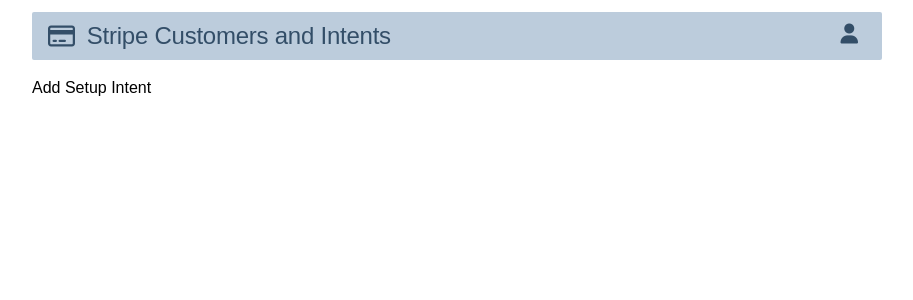
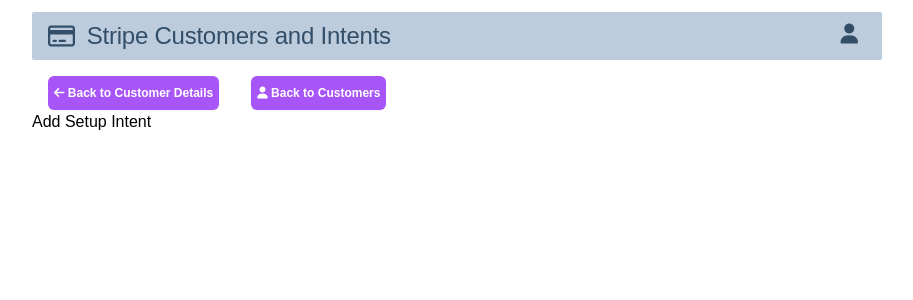
Before and after one commit to AviBlinder/stripe-setupIntent-sample-flows, a Vue app in the folder stripe-setupIntent-sample-flows/: page /addSetupintent in a window 1280 px wide. Shown: the top 300 px of the page, without its empty margins (183-1096 px from the left). Built offline with nearby package versions, Linux system fonts and the light colour scheme.

Commit message:
some navigation

```diff
--- a/stripe-setupIntent-sample-flows/src/components/CustomersTable.vue
+++ b/stripe-setupIntent-sample-flows/src/components/CustomersTable.vue
@@ -1,13 +1,27 @@
 <template>
   <div>
-  <div class="text-lg md:text-xl mb-2 flex md:flex-row md:ml-10 md:mt-4
-  text-secondary-700
-  ">List of Stripe Users:</div>
-  <div class="  mb-2 flex md:flex-row md:ml-10 md:mt-4
-  md:text-normal text-sm
-  text-secondary-600
-  ">
+    <div class="flex flex-col md:flex-row">
+      <div class="flex flex-col">
+        <div
+          class="text-lg md:text-xl mb-2 flex md:flex-row md:ml-10 md:mt-4 text-secondary-700"
+        >
+          List of Stripe Users:
+        </div>
+        <div
+          class="mb-2 flex md:flex-row md:ml-10 md:mt-4 md:text-normal text-sm text-secondary-600"
+        >
           Select a user to get additional information and perform actions
+        </div>
+      </div>
+      <div class="flex justify-center  md:justify-end align-middle mt-3 md:mt-4 ml-5 md:ml-4">
+        <router-link
+          :to="{ name:'AddCustomer'}">
+             <button
+             class="btn text-center text-sm font-semibold px-4
+             ">Add Customer</button>
+            </router-link>
+
+      </div>
     </div>
 
     <div class="p-5 h-screen grid grid-cols-1">
@@ -15,7 +29,9 @@
         <table class="w-full">
           <thead class="bg-gray-50 border-b-2 border-gray-200">
             <tr>
-            <th class="w-20 p-3 text-sm font-semibold tracking-wide text-left">
+              <th
+                class="w-20 p-3 text-sm font-semibold tracking-wide text-left"
+              >
                 Name
               </th>
               <th class="p-3 text-sm font-semibold tracking-wide text-left">
@@ -26,7 +42,9 @@
               >
                 <span class="pl-6">Email </span>
               </th>
-            <th class="w-24 p-3 text-sm font-semibold tracking-wide text-left">
+              <th
+                class="w-24 p-3 text-sm font-semibold tracking-wide text-left"
+              >
                 Phone
               </th>
             </tr>
@@ -92,11 +110,11 @@
       </div>
 
       <!-- on non-mobile devices - the cards will be hidden -->
-    <div class="grid grid-cols-1  col-start-2 gap-4 md:hidden ">
+      <div class="grid grid-cols-1 col-start-2 gap-4 md:hidden">
         <div
           v-for="user in users"
           :key="user.id"
-        class="bg-white space-y-3 p-4 rounded-lg shadow hover:scale-105 "
+          class="bg-white space-y-3 p-4 rounded-lg shadow hover:scale-105"
         >
           <router-link
             :to="{
@@ -111,7 +129,9 @@
                   {{ user.name }}
                 </p>
               </div>
-            <div class="flex text-gray-500 justify-end basis-1/2 align-middle">
+              <div
+                class="flex text-gray-500 justify-end basis-1/2 align-middle"
+              >
                 <i class="fa-regular fa-calendar text-secondary-200 px-1"> </i>
                 {{ createDateFunc(user.created) }}
               </div>
--- a/stripe-setupIntent-sample-flows/src/views/AddCustomer.vue
+++ b/stripe-setupIntent-sample-flows/src/views/AddCustomer.vue
@@ -1,9 +1,10 @@
 <template>
   <main class="viewSize">
+      <button class="btn-sm md:btn"
+      @click="$router.go(-1)"><i class="fa fa-arrow-left" aria-hidden="true"></i> Back to Customers</button>
 
   <div>
               <!-- <i class="fa-solid fa-sun text-2xl"></i> -->
-<i class="fa-solid fa-envelope text-xl"></i>
     Add customer view
   </div>
   </main>
--- a/stripe-setupIntent-sample-flows/src/views/AddSetupintent.vue
+++ b/stripe-setupIntent-sample-flows/src/views/AddSetupintent.vue
@@ -1,5 +1,16 @@
 <template>
     <main class="viewSize">
+      <button class="btn-sm md:btn"
+      @click="$router.go(-1)"><i class="fa fa-arrow-left" aria-hidden="true"></i> Back to Customer Details</button>
+
+      <router-link
+      class="justify-start"
+      :to="{ name: 'customers' }">
+        <button class="btn-sm md:btn">
+          <i class="fa fa-user" aria-hidden="true"></i>
+          Back to Customers
+        </button>
+      </router-link>
 
   <div>
     <p> Add Setup Intent</p>
```
Lines whose indentation alone changed are shown as unchanged.
